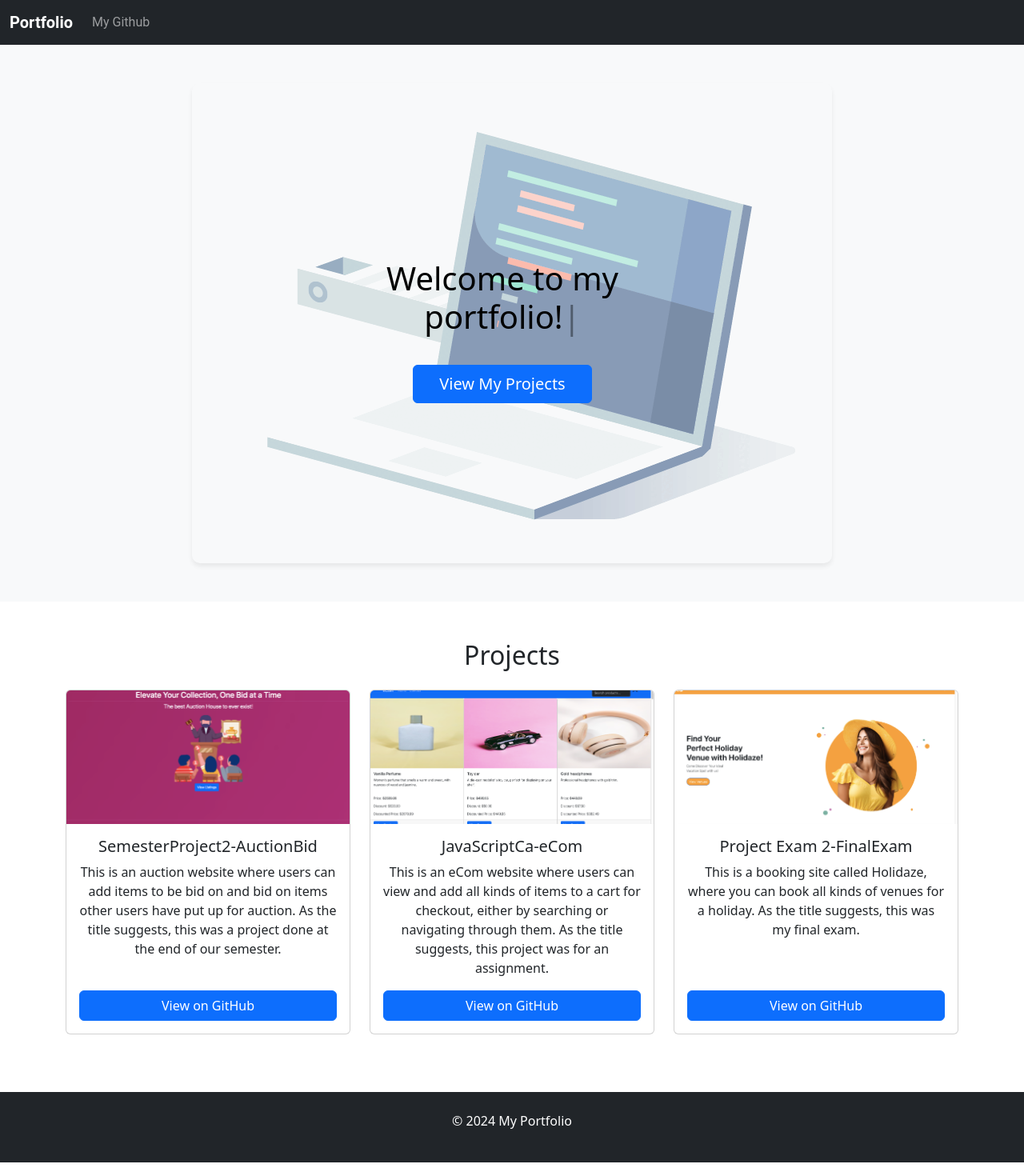
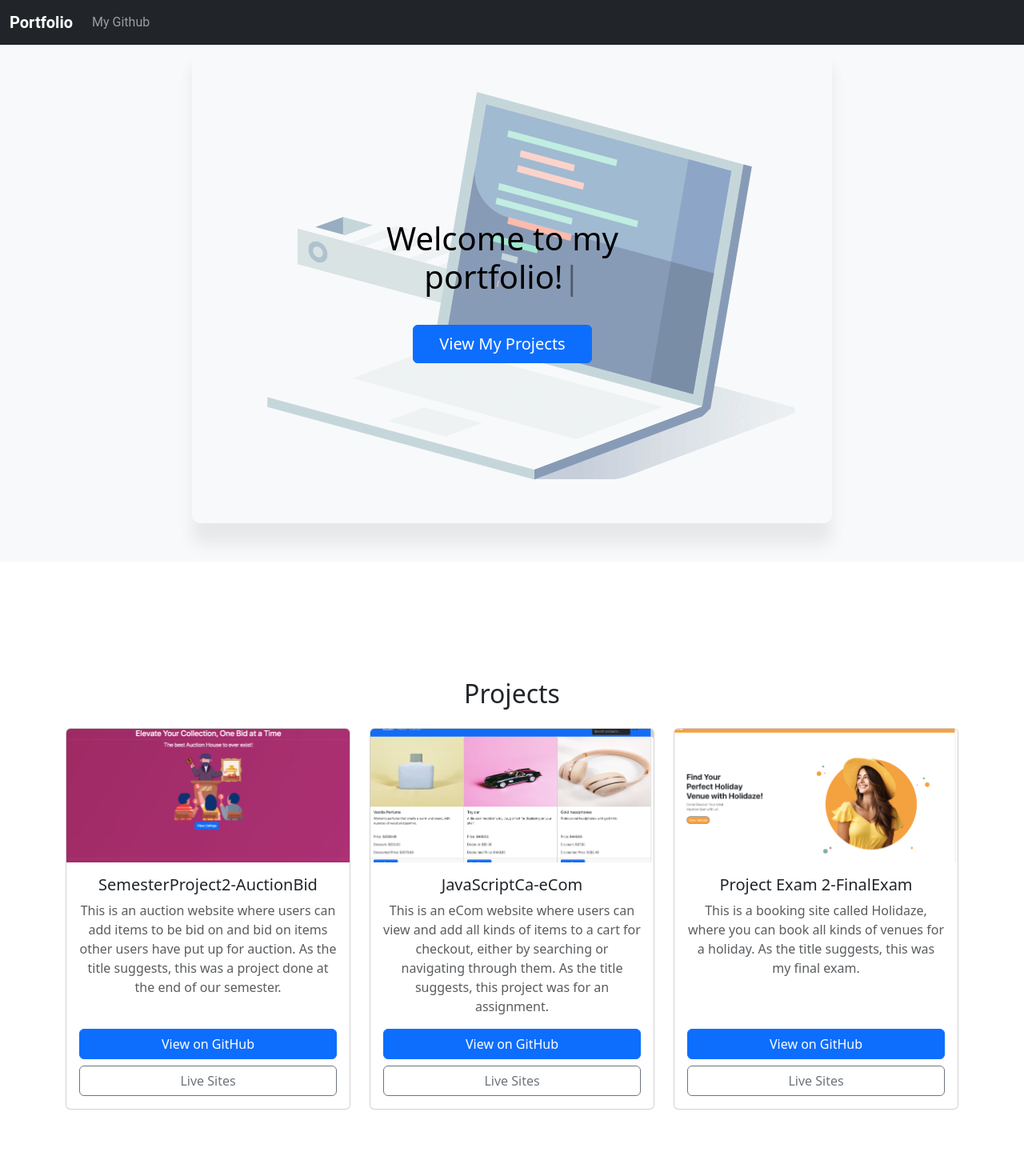
Before and after one commit to Sugal99/Portfolio-2, a React (Create React App) app: page / in a window 1280 px wide. Shown: the top 1470 px of the page at 80% size. Built offline with nearby package versions, Linux system fonts and the light colour scheme.

Commit message:
Added some subtle animation upon entering the site

```diff
--- a/package.json
+++ b/package.json
@@ -12,6 +12,7 @@
     "react-bootstrap": "^2.10.2",
     "react-dom": "^18.3.1",
     "react-scripts": "5.0.1",
+    "react-spring": "^9.7.3",
     "react-typed": "^2.0.12",
     "web-vitals": "^2.1.4"
   },
--- a/src/App.css
+++ b/src/App.css
@@ -49,7 +49,7 @@
 
 .header-image {
   border-radius: 10px;
-  box-shadow: 0 4px 6px rgba(0, 0, 0, 0.1);
+  box-shadow: 0 27px 21px rgba(0, 0, 0, 0.1);
 }
 
 .typed-text {
--- a/src/components/Home.jsx
+++ b/src/components/Home.jsx
@@ -1,10 +1,18 @@
 import React from "react";
 import { Container, Row, Col, Image, Button } from "react-bootstrap";
+import { useSpring, animated } from "react-spring";
 import HeaderImg from "../assets/images/HeaderImage.gif";
 import TypedText from "./TypedText";
 
 const Home = () => {
+  const props = useSpring({
+    opacity: 1,
+    from: { opacity: 0, transform: "translateY(-50px)" },
+    config: { duration: 800 },
+  });
+
   return (
+    <animated.div style={props}>
       <Container
         fluid
         className="home-section text-center py-5 position-relative"
@@ -33,6 +41,7 @@ const Home = () => {
           </Col>
         </Row>
       </Container>
+    </animated.div>
   );
 };
 
--- a/src/components/Projects.jsx
+++ b/src/components/Projects.jsx
@@ -6,7 +6,7 @@ import ProjectExam2Img from "../assets/images/ProjectExam2Img.png";
 
 const Projects = () => {
   return (
-    <Container id="projects" className="my-5 text-center">
+    <Container id="projects" className="my-5 py-5 text-center">
       <Row>
         <Col>
           <h2 className="text-center mb-4">Projects</h2>
@@ -14,7 +14,7 @@ const Projects = () => {
       </Row>
       <Row>
         <Col xs={12} md={6} lg={4} className="d-flex">
-          <Card className="mb-4 w-100">
+          <Card className="mb-4 w-100 ">
             <Card.Img
               variant="top"
               src={SemesterProjectImg}
@@ -22,7 +22,7 @@ const Projects = () => {
             />
             <Card.Body className="d-flex flex-column">
               <Card.Title>SemesterProject2-AuctionBid</Card.Title>
-              <Card.Text className="flex-grow-1">
+              <Card.Text className="flex-grow-1 text-muted">
                 This is an auction website where users can add items to be bid
                 on and bid on items other users have put up for auction. As the
                 title suggests, this was a project done at the end of our
@@ -34,6 +34,9 @@ const Projects = () => {
                 target="_blank"
               >
                 View on GitHub
+              </Button>
+              <Button variant="outline-secondary" href="#" className="mt-2">
+                Live Sites
               </Button>
             </Card.Body>
           </Card>
@@ -47,7 +50,7 @@ const Projects = () => {
             />
             <Card.Body className="d-flex flex-column">
               <Card.Title>JavaScriptCa-eCom</Card.Title>
-              <Card.Text className="flex-grow-1">
+              <Card.Text className="flex-grow-1 text-muted">
                 This is an eCom website where users can view and add all kinds
                 of items to a cart for checkout, either by searching or
                 navigating through them. As the title suggests, this project was
@@ -55,10 +58,13 @@ const Projects = () => {
               </Card.Text>
               <Button
                 variant="primary"
-                href="https://github.com/username/project2"
+                href="https://github.com/Sugal99/react-ca-app-master"
                 target="_blank"
               >
                 View on GitHub
+              </Button>
+              <Button variant="outline-secondary" href="#" className="mt-2">
+                Live Sites
               </Button>
             </Card.Body>
           </Card>
@@ -72,17 +78,21 @@ const Projects = () => {
             />
             <Card.Body className="d-flex flex-column">
               <Card.Title>Project Exam 2-FinalExam</Card.Title>
-              <Card.Text className="flex-grow-1">
+              <Card.Text className="flex-grow-1 text-muted">
                 This is a booking site called Holidaze, where you can book all
                 kinds of venues for a holiday. As the title suggests, this was
                 my final exam.
               </Card.Text>
               <Button
                 variant="primary"
-                href="https://github.com/username/project3"
+                href="https://github.com/Sugal99/Final-Exam"
                 target="_blank"
               >
                 View on GitHub
+              </Button>
+
+              <Button variant="outline-secondary" href="#" className="mt-2">
+                Live Sites
               </Button>
             </Card.Body>
           </Card>
```
Also changed, not shown: 1 other file (tests, documents, lock files or other folders). Lines whose indentation alone changed are shown as unchanged.
